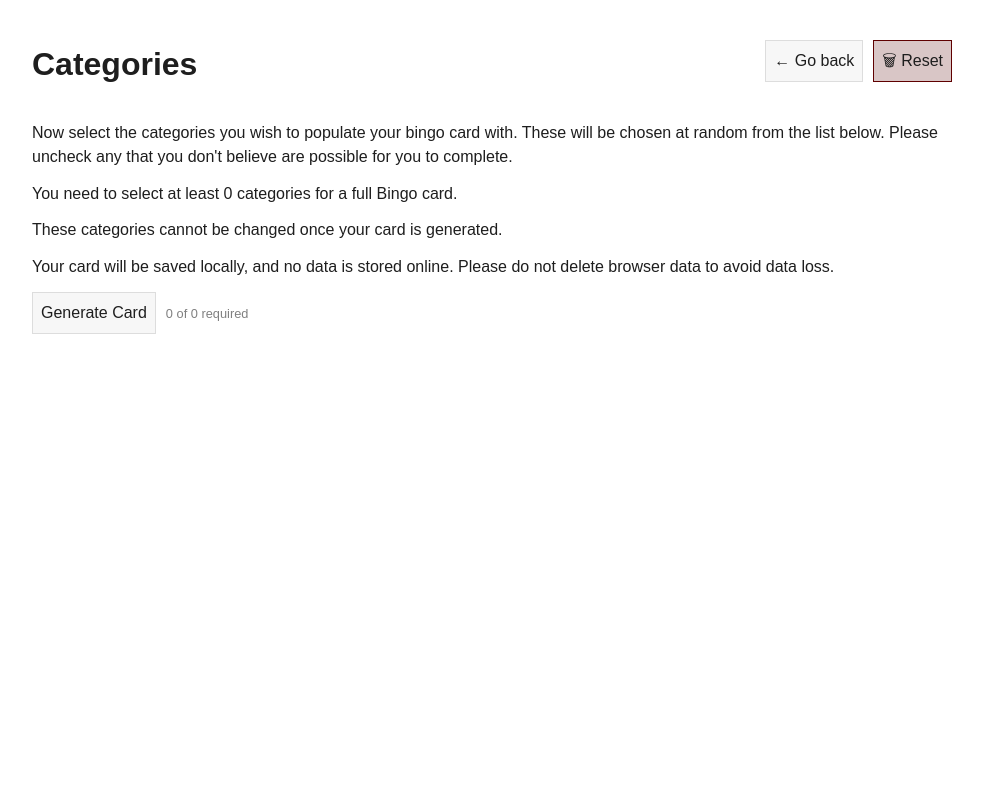
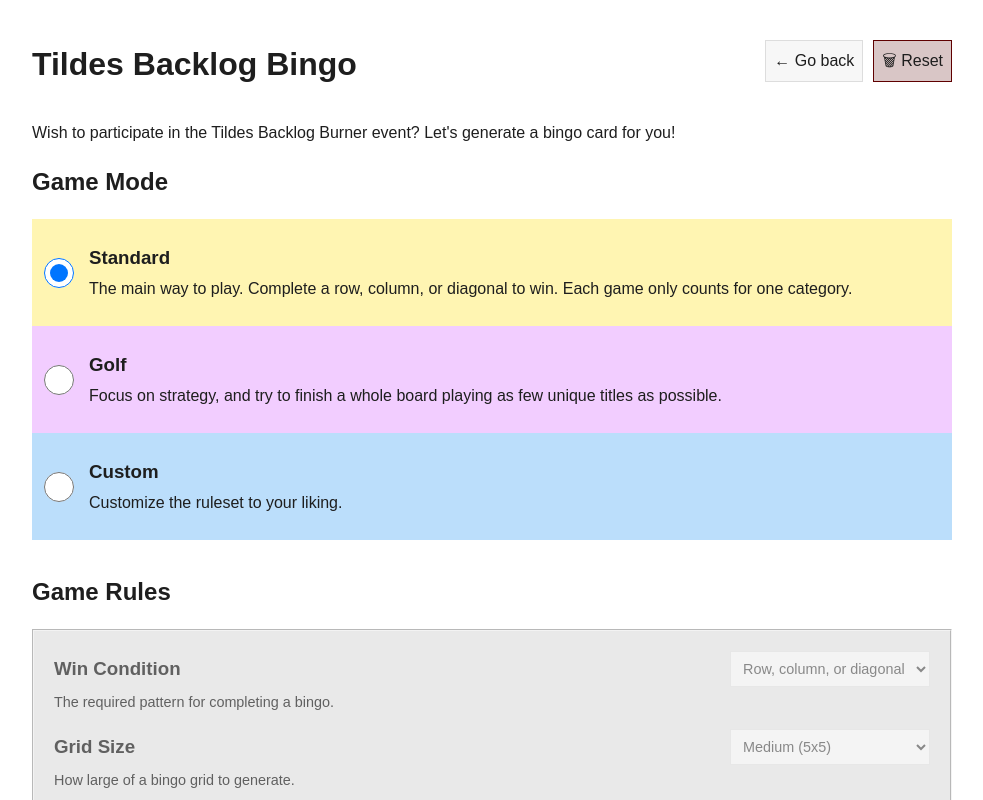
Before and after one commit to WesCook/BacklogBingo, a Vue app: page /#/gamerules in a window 1280 px wide. Before the commit this address led to /#/categories. Shown: the top 800 px of the page, without its empty margins (148-1131 px from the left). Built offline with nearby package versions, Linux system fonts and the light colour scheme.

Commit message:
Only initialize gamerules when needed

```diff
--- a/src/App.vue
+++ b/src/App.vue
@@ -1,9 +1,3 @@
-<script setup>
-	import { useGameRules } from './composables/gamerules.js';
-
-	useGameRules().initializeData();
-</script>
-
 <template>
 	<RouterView />
 </template>
--- a/src/pages/GameRules.vue
+++ b/src/pages/GameRules.vue
@@ -6,10 +6,15 @@
 	import GameRulesCustom from '../components/GameRulesCustom.vue';
 	import StartOver from '../components/StartOver.vue';
 
+	const { initializeData, calculateGameMode } = useGameRules();
+
+	// Get game data from browser, or use defaults if starting fresh
+	initializeData();
+
 	// Passing gamemode from GameRulesMode to GameRulesCustom
 	// We're interested in the value of the radio, not the derived gamemode from
 	// calculateGameMode(), so that is only used to set the initial value.
-	const gamemodeRadio = ref(useGameRules().calculateGameMode());
+	const gamemodeRadio = ref(calculateGameMode());
 </script>
 
 <template>
```
